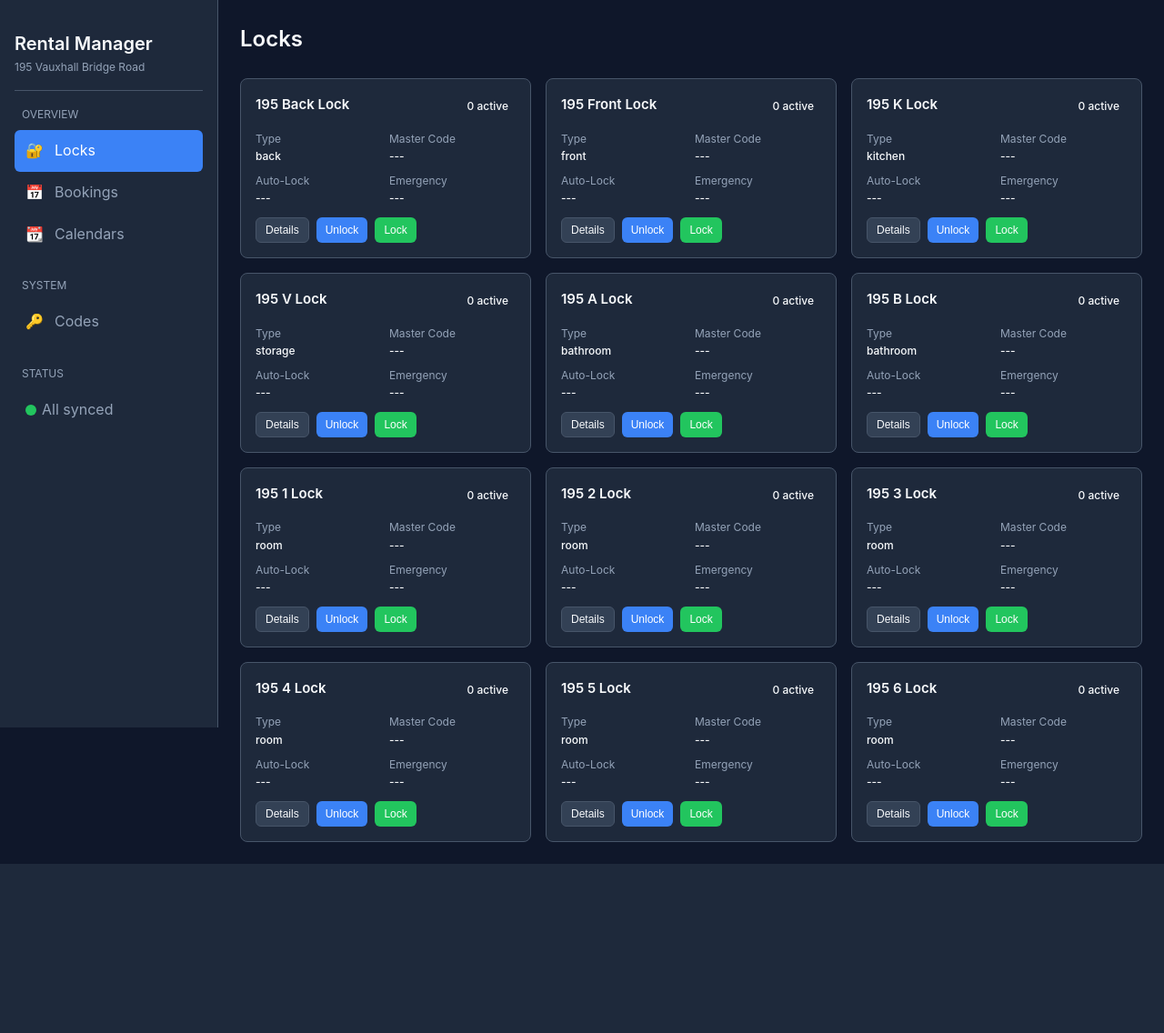
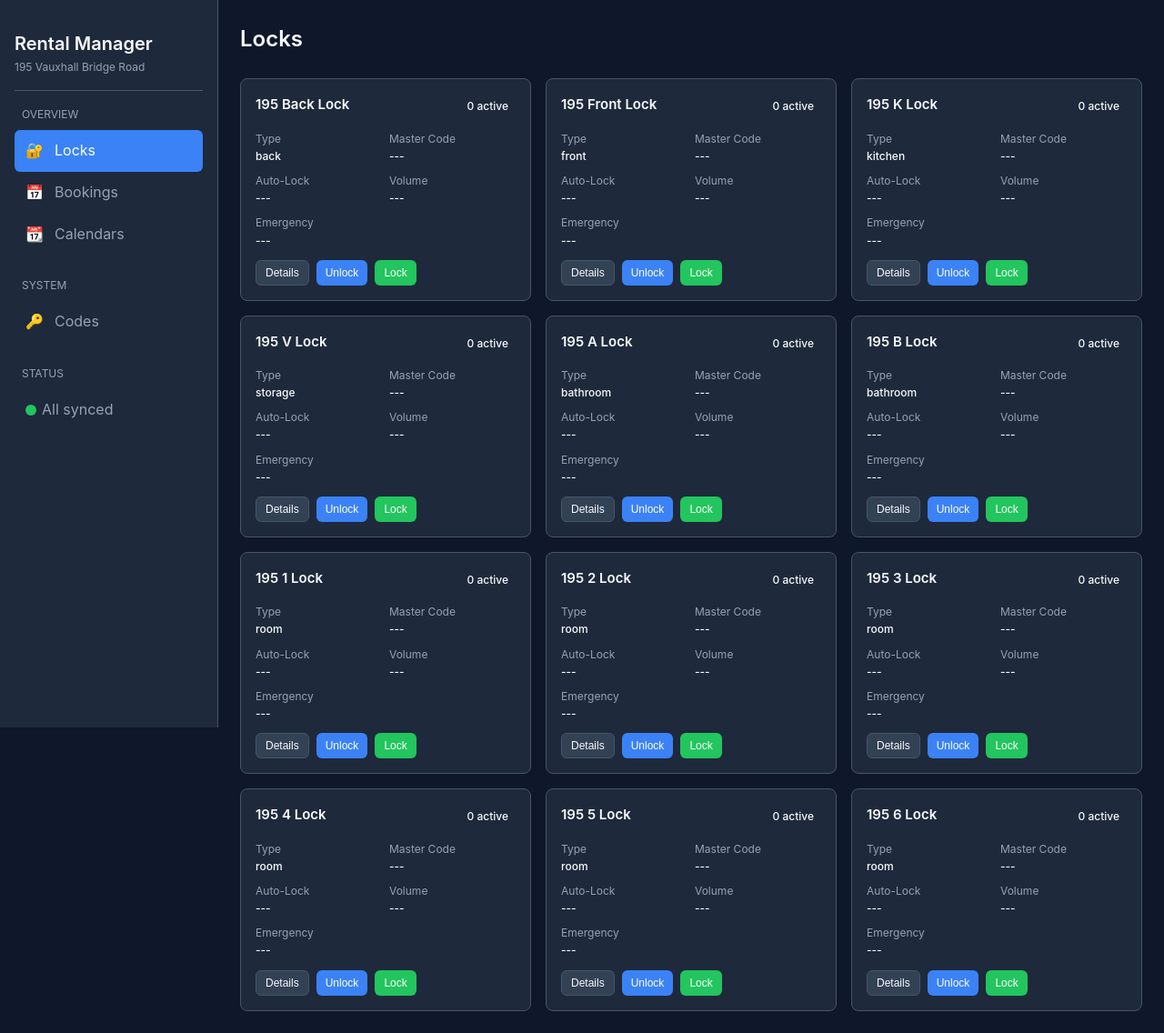
Before and after one commit to daminpark/rental-manager, a FastAPI app: page / in a window 1280 px wide. Shown: the whole page at 91% size. Before the commit the page ends 950 px from the top, so only its background shows below. Run offline with FastAPI, Linux system fonts and the light colour scheme; data comes from the database, SQL or seed files in the repository; data that the repository does not hold is empty.

Commit message:
Add volume level tracking, DB persistence, and UI controls (v0.4.15)
- Add volume_level column to Lock model with migration
- Persist volume changes to DB on set_volume, matching auto_lock pattern
- Add set_volume_all bulk endpoint for setting volume on all locks
- Fix volume endpoint validation (silent/low/high instead of low/high/off)
- Add volume display to lock cards and volume buttons to lock detail modal
- Add volume_changed to audit log action labels

Co-Authored-By: Claude Opus 4.6 <noreply@anthropic.com>

```diff
--- a/rental_manager/config.yaml
+++ b/rental_manager/config.yaml
@@ -1,6 +1,6 @@
 name: "Rental Manager"
 description: "Lock code manager for VBR rental properties"
-version: "0.4.14"
+version: "0.4.15"
 init: false
 slug: "rental_manager"
 url: "https://github.com/daminpark/rental-manager"
--- a/rental_manager/src/rental_manager/api/routes.py
+++ b/rental_manager/src/rental_manager/api/routes.py
@@ -213,11 +213,24 @@ async def set_volume(
     manager: RentalManager = Depends(get_manager),
 ):
     """Set the volume level on a lock."""
-    if request.level not in ("low", "high", "off"):
+    if request.level not in ("silent", "low", "high"):
         raise HTTPException(
-            status_code=400, detail="Level must be 'low', 'high', or 'off'"
+            status_code=400, detail="Level must be 'silent', 'low', or 'high'"
         )
     return await manager.set_volume(lock_entity_id, request.level)
+
+
+@router.post("/locks/volume-all")
+async def set_volume_all(
+    request: VolumeRequest,
+    manager: RentalManager = Depends(get_manager),
+):
+    """Set the volume level on ALL locks."""
+    if request.level not in ("silent", "low", "high"):
+        raise HTTPException(
+            status_code=400, detail="Level must be 'silent', 'low', or 'high'"
+        )
+    return await manager.set_volume_all(request.level)
 
 
 # Master and emergency code endpoints
--- a/rental_manager/src/rental_manager/core/manager.py
+++ b/rental_manager/src/rental_manager/core/manager.py
@@ -1289,6 +1289,7 @@ class RentalManager:
                     "master_code": lock.master_code,
                     "emergency_code": lock.emergency_code,
                     "auto_lock_enabled": lock.auto_lock_enabled,
+                    "volume_level": lock.volume_level,
                     "slots": [
                         _slot_info(slot)
                         for slot in sorted(lock.code_slots, key=lambda s: s.slot_number)
@@ -2554,7 +2555,48 @@ class RentalManager:
     async def set_volume(self, lock_entity_id: str, level: str) -> dict:
         """Set the volume level on a lock."""
         await self._ha_client.set_volume(lock_entity_id, level)
+        # Persist to DB
+        async with get_session_context() as session:
+            result = await session.execute(
+                select(Lock).where(Lock.entity_id == lock_entity_id)
+            )
+            lock = result.scalar_one_or_none()
+            if lock:
+                lock.volume_level = level
+                session.add(AuditLog(
+                    action="volume_changed",
+                    lock_id=lock.id,
+                    details=f"Volume set to '{level}' on {lock.name}",
+                    success=True,
+                ))
+                await session.commit()
         return {"entity_id": lock_entity_id, "volume": level}
+
+    async def set_volume_all(self, level: str) -> dict:
+        """Set volume on ALL locks for this house."""
+        async with get_session_context() as session:
+            result = await session.execute(
+                select(Lock).join(HouseModel).where(HouseModel.code == self._house_code)
+            )
+            locks = result.scalars().all()
+            results = []
+            errors = []
+            for lock in locks:
+                try:
+                    await self._ha_client.set_volume(lock.entity_id, level)
+                    lock.volume_level = level
+                    session.add(AuditLog(
+                        action="volume_changed",
+                        lock_id=lock.id,
+                        details=f"Volume set to '{level}' on {lock.name} (bulk)",
+                        success=True,
+                    ))
+                    results.append(lock.entity_id)
+                except Exception as e:
+                    logger.error("Failed to set volume on %s: %s", lock.entity_id, e)
+                    errors.append({"entity_id": lock.entity_id, "error": str(e)})
+            await session.commit()
+        return {"level": level, "set": len(results), "errors": errors}
 
     async def get_sync_status(self) -> dict:
         """Get the current sync status of all slots."""
--- a/rental_manager/src/rental_manager/db/database.py
+++ b/rental_manager/src/rental_manager/db/database.py
@@ -41,6 +41,7 @@ async def _run_migrations() -> None:
         "ALTER TABLE calendars ADD COLUMN hosttools_listing_id VARCHAR(50)",
         "ALTER TABLE locks ADD COLUMN auto_lock_enabled BOOLEAN",
         "ALTER TABLE audit_log ADD COLUMN batch_id VARCHAR(50)",
+        "ALTER TABLE locks ADD COLUMN volume_level VARCHAR(10)",
     ]
     async with engine.begin() as conn:
         for stmt in migrations:
--- a/rental_manager/src/rental_manager/db/models.py
+++ b/rental_manager/src/rental_manager/db/models.py
@@ -69,6 +69,7 @@ class Lock(Base):
     master_code: Mapped[Optional[str]] = mapped_column(String(10), nullable=True)
     emergency_code: Mapped[Optional[str]] = mapped_column(String(10), nullable=True)
     auto_lock_enabled: Mapped[Optional[bool]] = mapped_column(Boolean, nullable=True, default=None)
+    volume_level: Mapped[Optional[str]] = mapped_column(String(10), nullable=True, default=None)
 
     # Relationships
     house: Mapped["House"] = relationship("House", back_populates="locks")
--- a/rental_manager/src/rental_manager/web/static/js/app.js
+++ b/rental_manager/src/rental_manager/web/static/js/app.js
@@ -117,11 +117,13 @@ function renderLocks() {
         info.className = 'lock-info';
 
         const autoLockLabel = lock.auto_lock_enabled === true ? 'On' : lock.auto_lock_enabled === false ? 'Off' : '---';
+        const volumeLabel = lock.volume_level ? lock.volume_level.charAt(0).toUpperCase() + lock.volume_level.slice(1) : '---';
 
         const infoItems = [
             { label: 'Type', value: lock.lock_type },
             { label: 'Master Code', value: lock.master_code || '---' },
             { label: 'Auto-Lock', value: autoLockLabel },
+            { label: 'Volume', value: volumeLabel },
             { label: 'Emergency', value: lock.emergency_code || '---' },
         ];
 
@@ -985,6 +987,7 @@ function getActionLabel(action) {
         'auto_lock_changed': 'Auto-Lock Changed',
         'auto_lock_enable': 'Auto-Lock Enabled',
         'auto_lock_disable': 'Auto-Lock Disabled',
+        'volume_changed': 'Volume Changed',
         'whole_house_unlock': 'Whole House Unlock',
         'whole_house_lock': 'Whole House Lock',
         'no_code_warning': 'No Code Warning',
@@ -1766,6 +1769,19 @@ async function toggleAutoLock(entityId, enabled) {
     }
 }
 
+async function setVolume(entityId, level) {
+    try {
+        await api(`/locks/${entityId}/volume`, {
+            method: 'POST',
+            body: JSON.stringify({ level }),
+        });
+        showToast(`Volume set to ${level}`, 'success');
+        await refreshLockDetail(entityId);
+    } catch (error) {
+        showToast(error.message, 'error');
+    }
+}
+
 function renderLockDetailControls(lock) {
     const controls = document.getElementById('lock-detail-controls');
     controls.textContent = '';
@@ -1791,6 +1807,31 @@ function renderLockDetailControls(lock) {
 
     controls.appendChild(autoLockOnBtn);
     controls.appendChild(autoLockOffBtn);
+
+    // Spacer
+    const spacer = document.createElement('span');
+    spacer.style.width = '1rem';
+    controls.appendChild(spacer);
+
+    // Volume controls
+    const volumeLabel = document.createElement('span');
+    volumeLabel.textContent = 'Volume:';
+    volumeLabel.style.fontWeight = '600';
+    controls.appendChild(volumeLabel);
+
+    ['silent', 'low', 'high'].forEach(level => {
+        const btn = document.createElement('button');
+        const isActive = lock.volume_level === level;
+        const colorClass = isActive
+            ? (level === 'silent' ? 'btn-info' : level === 'low' ? 'btn-success' : 'btn-warning')
+            : 'btn-secondary';
+        btn.className = `btn btn-sm ${colorClass}`;
+        btn.textContent = level.charAt(0).toUpperCase() + level.slice(1);
+        btn.style.fontSize = '0.7rem';
+        btn.style.padding = '0.15rem 0.5rem';
+        btn.addEventListener('click', () => setVolume(lock.entity_id, level));
+        controls.appendChild(btn);
+    });
 
     // Active codes summary
     const activeCount = countActiveCodes(lock);
--- a/rental_manager/src/rental_manager/web/templates/index.html
+++ b/rental_manager/src/rental_manager/web/templates/index.html
@@ -4,7 +4,7 @@
     <meta charset="UTF-8">
     <meta name="viewport" content="width=device-width, initial-scale=1.0">
     <title>Rental Manager</title>
-    <link rel="stylesheet" href="static/css/styles.css?v=0.4.14">
+    <link rel="stylesheet" href="static/css/styles.css?v=0.4.15">
 </head>
 <body>
     <div class="app-container">
@@ -252,6 +252,6 @@
     <!-- Toast Container -->
     <div id="toast-container" class="toast-container"></div>
 
-    <script src="static/js/app.js?v=0.4.14"></script>
+    <script src="static/js/app.js?v=0.4.15"></script>
 </body>
 </html>
```
